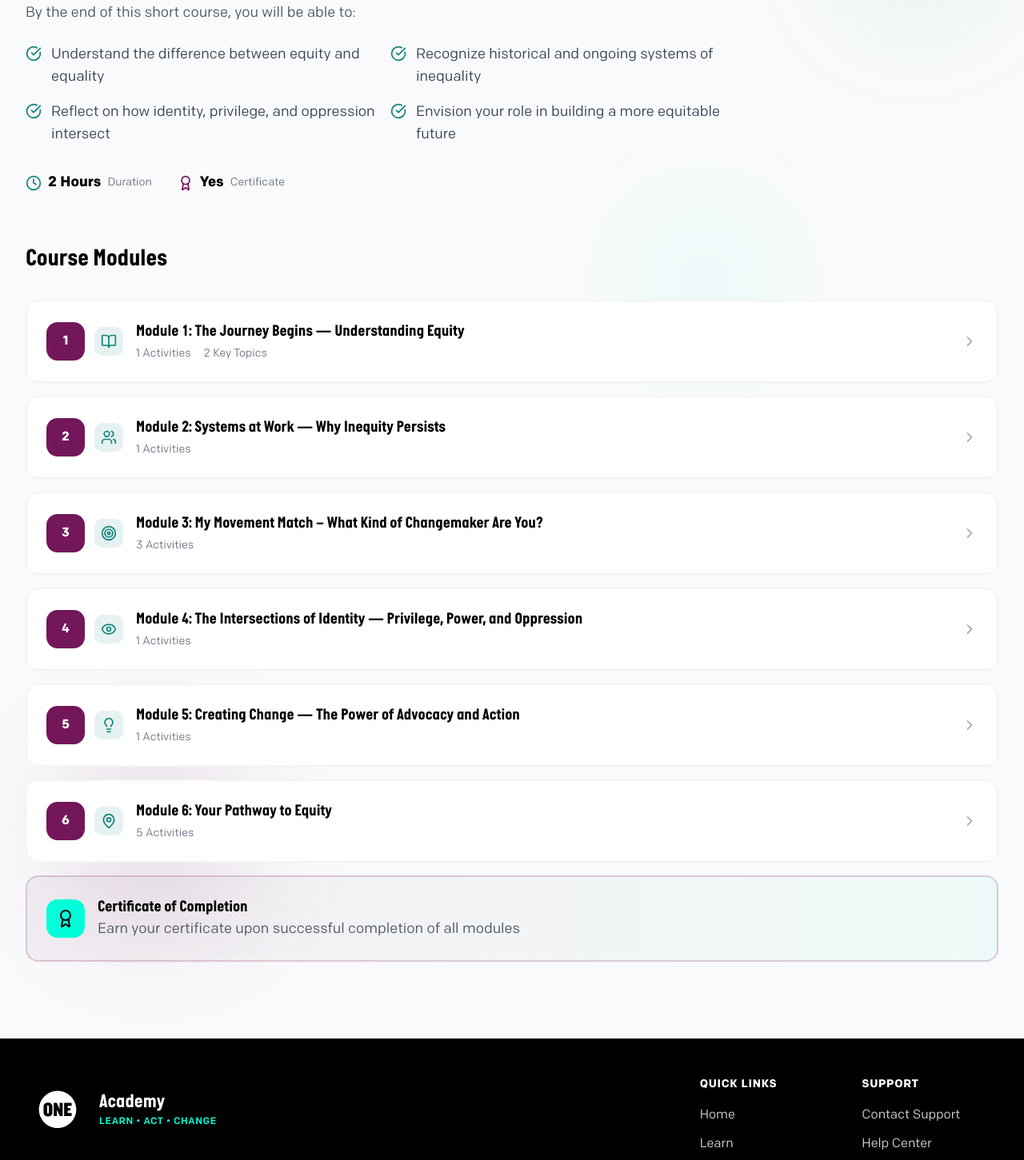
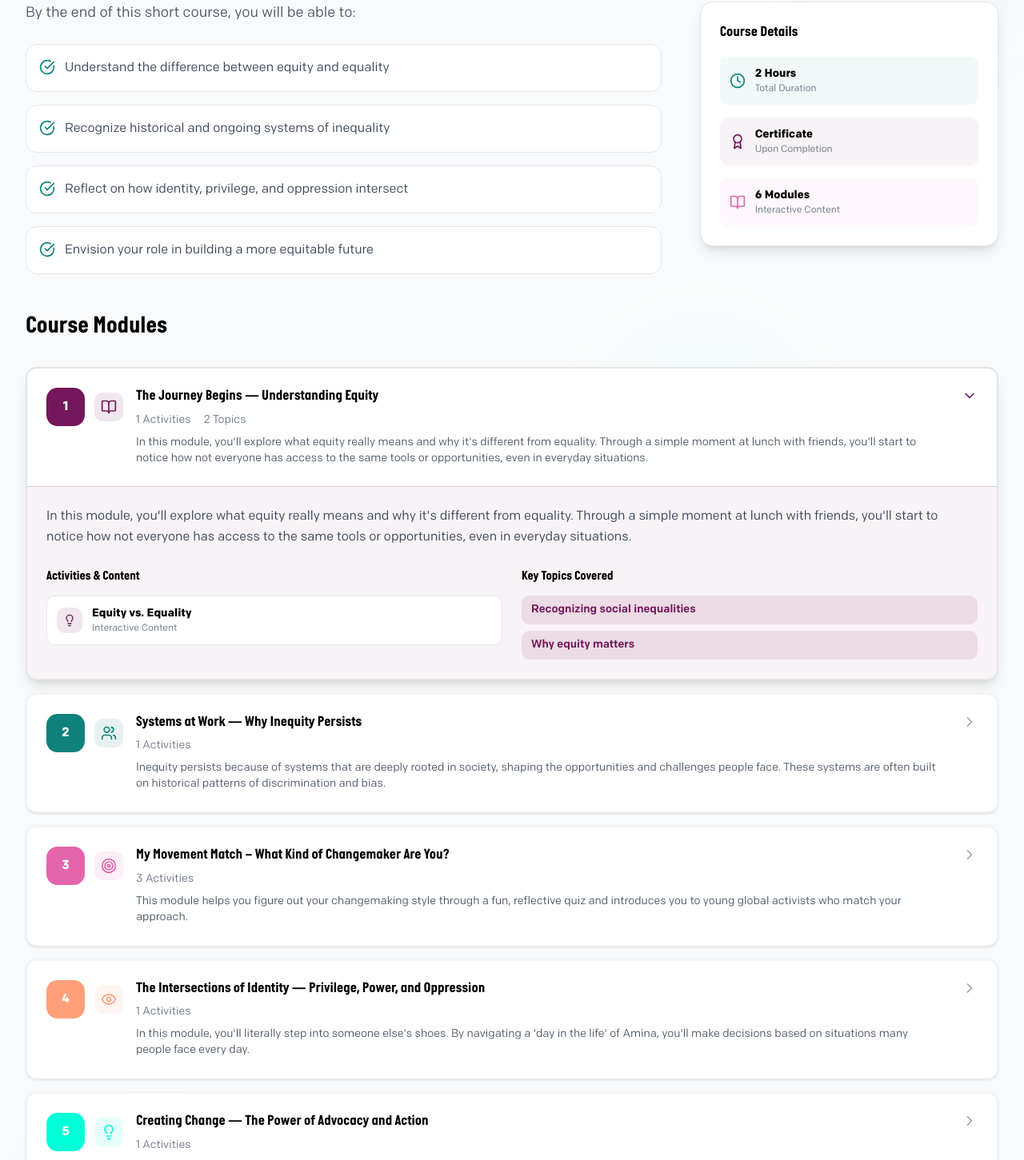
Before and after one commit to e-nk/one.org, a Next.js app: page /learn/pathways-to-equity in a window 1280 px wide. Shown: the part 920-2371 px from the top of the page at 80% size. Built offline with nearby package versions, Linux system fonts and the light colour scheme.

Commit message:
Course overview updated

```diff
--- a/src/components/learn/pathways-to-equity/CourseOverview.tsx
+++ b/src/components/learn/pathways-to-equity/CourseOverview.tsx
@@ -1,7 +1,7 @@
 'use client';
 
 import { useState, useEffect } from 'react';
-import { ChevronDown, ChevronRight, BookOpen, Users, Target, Eye, Lightbulb, MapPin, Award, Clock, CheckCircle } from 'lucide-react';
+import { ChevronDown, ChevronRight, BookOpen, Users, Target, Eye, Lightbulb, MapPin, Award, Clock, CheckCircle, Play } from 'lucide-react';
 import Container from '../../layouts/Container';
 
 interface Module {
@@ -17,7 +17,7 @@ interface Module {
 
 export default function CourseOverview() {
   const [isVisible, setIsVisible] = useState(false);
-  const [expandedModules, setExpandedModules] = useState<number[]>([]);
+  const [expandedModules, setExpandedModules] = useState<number[]>([1]); // Start with first module expanded
 
   useEffect(() => {
     const observer = new IntersectionObserver(
@@ -53,7 +53,7 @@ export default function CourseOverview() {
     {
       id: 1,
       title: "The Journey Begins — Understanding Equity",
-      description: "In this module, you'll explore what equity really means and why it's different from equality. Through a simple moment at lunch with friends, you'll start to notice how not everyone has access to the same tools or opportunities, even in everyday situations. This module helps you reflect on assumptions we often make about people around us, and why those assumptions can lead to unfair outcomes. This is your starting point, a chance to shift how you see fairness and to begin asking deeper questions about the world around you.",
+      description: "In this module, you'll explore what equity really means and why it's different from equality. Through a simple moment at lunch with friends, you'll start to notice how not everyone has access to the same tools or opportunities, even in everyday situations.",
       activities: [
         { type: "Interactive Content", title: "Equity vs. Equality" }
       ],
@@ -62,7 +62,7 @@ export default function CourseOverview() {
     {
       id: 2,
       title: "Systems at Work — Why Inequity Persists",
-      description: "Inequity persists because of systems that are deeply rooted in society, shaping the opportunities and challenges people face. These systems, including education, healthcare, financial systems, and more, are often built on historical patterns of discrimination and bias. While individual actions can contribute to change, the real transformation comes when we address the structural barriers that disproportionately affect certain groups. These systemic barriers are not always visible, but they significantly impact the lives of marginalized communities.",
+      description: "Inequity persists because of systems that are deeply rooted in society, shaping the opportunities and challenges people face. These systems are often built on historical patterns of discrimination and bias.",
       activities: [
         { type: "Interactive Activity", title: "Match Systemic Barriers with their Impacts" }
       ]
@@ -70,7 +70,7 @@ export default function CourseOverview() {
     {
       id: 3,
       title: "My Movement Match – What Kind of Changemaker Are You?",
-      description: "This module helps you figure out your changemaking style through a fun, reflective quiz and introduces you to young global activists who match your approach. Whether you're bold and outspoken, strategic and focused, curious and analytical, or imaginative and creative, you'll find your place in the movement for equity.",
+      description: "This module helps you figure out your changemaking style through a fun, reflective quiz and introduces you to young global activists who match your approach.",
       activities: [
         { type: "Quiz", title: "What Kind of Changemaker Are You?" },
         { type: "Interactive Content", title: "Who's Your Changemaker Twin?" },
@@ -80,7 +80,7 @@ export default function CourseOverview() {
     {
       id: 4,
       title: "The Intersections of Identity — Privilege, Power, and Oppression",
-      description: "In this module, you'll literally step into someone else's shoes. By navigating a 'day in the life' of Amina, you'll make decisions based on situations many people face every day, shaped by things like race, gender, class, and religion. This module is about intersectionality, how different parts of who you are overlap to create unique challenges or privileges. Every choice you make in the game comes with a cost, helping you feel what it's like to move through the world with visible and invisible barriers.",
+      description: "In this module, you'll literally step into someone else's shoes. By navigating a 'day in the life' of Amina, you'll make decisions based on situations many people face every day.",
       activities: [
         { type: "Game Map", title: "Day in the Life of Amina" }
       ]
@@ -88,7 +88,7 @@ export default function CourseOverview() {
     {
       id: 5,
       title: "Creating Change — The Power of Advocacy and Action",
-      description: "This module helps learners move from awareness to concrete action by understanding how small steps in advocacy can build momentum for real change. It shows how grassroots organizing works — including the challenges and rewards — and empowers learners to create their own SMART action plans for issues they care about.",
+      description: "This module helps learners move from awareness to concrete action by understanding how small steps in advocacy can build momentum for real change.",
       activities: [
         { type: "Interactive Video", title: "How To Move From Awareness To Action" }
       ]
@@ -96,7 +96,7 @@ export default function CourseOverview() {
     {
       id: 6,
       title: "Your Pathway to Equity",
-      description: "You've explored what equity means, how it shows up globally and locally, and what you can do about it. Now, let's bring it all together. This module is about you — reflecting, recharging, and choosing what's next. There's no one way to be a changemaker. Just your way.",
+      description: "You've explored what equity means, how it shows up globally and locally, and what you can do about it. Now, let's bring it all together.",
       activities: [
         { type: "Interactive Content", title: "Looking Back, Moving Forward" },
         { type: "Interactive Content", title: "Action Match-Up – Find Your Next Move" },
@@ -111,10 +111,22 @@ export default function CourseOverview() {
     switch (type) {
       case 'Quiz': return <Target className="w-4 h-4" />;
       case 'Game Map': return <MapPin className="w-4 h-4" />;
-      case 'Interactive Video': return <Eye className="w-4 h-4" />;
+      case 'Interactive Video': return <Play className="w-4 h-4" />;
       case 'Assignment': return <BookOpen className="w-4 h-4" />;
       default: return <Lightbulb className="w-4 h-4" />;
     }
+  };
+
+  const getModuleColor = (id: number) => {
+    const colors = [
+      'one-primary-plum',
+      'one-primary-teal',
+      'one-secondary-fuchsia',
+      'one-secondary-peach',
+      'one-primary-neon',
+      'one-primary-plum'
+    ];
+    return colors[id - 1] || 'one-primary-plum';
   };
 
   const getModuleIcon = (id: number) => {
@@ -135,8 +147,8 @@ export default function CourseOverview() {
 
       <Container className="relative z-10">
 
-        {/* Header Section - Left Aligned */}
-        <div className={`mb-16 transform transition-all duration-1000 ${
+        {/* Header Section */}
+        <div className={`mb-12 transform transition-all duration-1000 ${
           isVisible ? 'translate-y-0 opacity-100' : 'translate-y-10 opacity-0'
         }`}>
 
@@ -151,44 +163,65 @@ export default function CourseOverview() {
             What You'll Learn
           </h2>
 
-          {/* Learning Objectives */}
-          <div className="max-w-4xl mb-8">
+          {/* Two Column Layout */}
+          <div className="grid grid-cols-1 lg:grid-cols-3 gap-8 lg:gap-12">
+
+            {/* Left: Learning Objectives */}
+            <div className="lg:col-span-2">
               <p className="text-base lg:text-lg text-gray-600 leading-relaxed font-colfax mb-6">
                 By the end of this short course, you will be able to:
               </p>
 
-            <div className="grid grid-cols-1 md:grid-cols-2 gap-4">
+              <div className="grid grid-cols-1 gap-4">
                 {[
                   "Understand the difference between equity and equality",
                   "Recognize historical and ongoing systems of inequality",
                   "Reflect on how identity, privilege, and oppression intersect",
                   "Envision your role in building a more equitable future"
                 ].map((objective, index) => (
-                <div key={index} className="flex items-start space-x-3">
+                  <div key={index} className="flex items-start space-x-3 p-4 bg-white rounded-xl border border-gray-200 hover:border-one-primary-teal/30 transition-colors">
                     <CheckCircle className="w-5 h-5 text-one-primary-teal mt-0.5 flex-shrink-0" />
-                  <span className="text-base lg:text-lg text-gray-700 font-colfax">{objective}</span>
+                    <span className="text-sm lg:text-base text-gray-700 font-colfax leading-relaxed">{objective}</span>
                   </div>
                 ))}
               </div>
             </div>
 
-          {/* Course Stats */}
-          <div className="flex items-center space-x-8 flex-wrap gap-y-4">
-            <div className="flex items-center space-x-2">
-              <Clock className="w-5 h-5 text-one-primary-teal" />
-              <span className="text-base lg:text-lg font-bold text-one-primary-black font-colfax">2 Hours</span>
-              <span className="text-xs lg:text-sm text-gray-500 font-colfax">Duration</span>
+            {/* Right: Course Stats */}
+            <div className="bg-white rounded-2xl p-6 shadow-lg border border-gray-200 h-fit">
+              <h3 className="text-lg font-bold text-one-primary-black font-italian-plate mb-4">Course Details</h3>
+
+              <div className="space-y-4">
+                <div className="flex items-center space-x-3 p-3 bg-one-primary-teal/5 rounded-lg">
+                  <Clock className="w-5 h-5 text-one-primary-teal flex-shrink-0" />
+                  <div>
+                    <div className="text-sm font-bold text-one-primary-black font-colfax">2 Hours</div>
+                    <div className="text-xs text-gray-500 font-colfax">Total Duration</div>
                   </div>
-            <div className="flex items-center space-x-2">
-              <Award className="w-5 h-5 text-one-primary-plum" />
-              <span className="text-base lg:text-lg font-bold text-one-primary-black font-colfax">Yes</span>
-              <span className="text-xs lg:text-sm text-gray-500 font-colfax">Certificate</span>
+                </div>
+
+                <div className="flex items-center space-x-3 p-3 bg-one-primary-plum/5 rounded-lg">
+                  <Award className="w-5 h-5 text-one-primary-plum flex-shrink-0" />
+                  <div>
+                    <div className="text-sm font-bold text-one-primary-black font-colfax">Certificate</div>
+                    <div className="text-xs text-gray-500 font-colfax">Upon Completion</div>
+                  </div>
+                </div>
+
+                <div className="flex items-center space-x-3 p-3 bg-one-secondary-fuchsia/5 rounded-lg">
+                  <BookOpen className="w-5 h-5 text-one-secondary-fuchsia flex-shrink-0" />
+                  <div>
+                    <div className="text-sm font-bold text-one-primary-black font-colfax">6 Modules</div>
+                    <div className="text-xs text-gray-500 font-colfax">Interactive Content</div>
+                  </div>
+                </div>
+              </div>
             </div>
           </div>
         </div>
 
         {/* Course Modules */}
-        <div className={`transform transition-all duration-1000 delay-400 ${
+        <div className={`transform transition-all duration-1000 delay-200 ${
           isVisible ? 'translate-y-0 opacity-100' : 'translate-y-10 opacity-0'
         }`}>
 
@@ -199,78 +232,98 @@ export default function CourseOverview() {
 
           {/* Modules List */}
           <div className="space-y-4">
-            {modules.map((module, index) => (
+            {modules.map((module, index) => {
+              const isExpanded = expandedModules.includes(module.id);
+              const moduleColor = getModuleColor(module.id);
+
+              return (
                 <div
                   key={module.id}
-                className="bg-white rounded-2xl border-2 border-gray-100 hover:border-one-primary-plum/30 transition-all duration-300 overflow-hidden"
+                  className={`bg-white rounded-xl border-2 transition-all duration-300 overflow-hidden ${
+                    isExpanded
+                      ? `border-${moduleColor}/40 shadow-lg`
+                      : 'border-gray-100 hover:border-gray-200 shadow-sm hover:shadow-md'
+                  }`}
                 >
                   {/* Module Header */}
                   <button
                     onClick={() => toggleModule(module.id)}
-                  className="w-full p-6 text-left hover:bg-gray-50/50 transition-colors duration-200 flex items-center justify-between"
+                    className="w-full p-4 lg:p-6 text-left hover:bg-gray-50/50 transition-colors duration-200"
                   >
-                  <div className="flex items-center space-x-4 flex-1">
+                    <div className="flex items-start space-x-4">
                       {/* Module Number & Icon */}
-                    <div className="flex items-center space-x-3">
-                      <div className="w-12 h-12 bg-one-primary-plum rounded-xl flex items-center justify-center text-white font-bold font-colfax">
+                      <div className="flex items-center space-x-3 flex-shrink-0">
+                        <div className={`w-10 h-10 lg:w-12 lg:h-12 bg-${moduleColor} rounded-xl flex items-center justify-center text-white font-bold font-colfax text-sm lg:text-base`}>
                           {module.id}
                         </div>
-                      <div className="p-2 bg-one-primary-teal/10 rounded-lg text-one-primary-teal">
+                        <div className={`hidden sm:flex p-2 bg-${moduleColor}/10 rounded-lg text-${moduleColor}`}>
                           {getModuleIcon(module.id)}
                         </div>
                       </div>
 
-                    {/* Module Title */}
-                    <div className="flex-1">
-                      <h4 className="text-lg lg:text-xl font-bold text-one-primary-black font-italian-plate mb-1">
-                        Module {module.id}: {module.title}
+                      {/* Module Content */}
+                      <div className="flex-1 min-w-0">
+                        <div className="flex items-start justify-between">
+                          <div className="flex-1 min-w-0 pr-4">
+                            <h4 className="text-base lg:text-lg font-bold text-one-primary-black font-italian-plate mb-2 leading-tight">
+                              {module.title}
                             </h4>
-                      <div className="flex items-center space-x-4 text-xs lg:text-sm text-gray-500 font-colfax">
+                            <div className="flex items-center space-x-4 text-xs lg:text-sm text-gray-500 font-colfax mb-2">
                               <span>{module.activities.length} Activities</span>
                               {module.topics && (
-                          <span>{module.topics.length} Key Topics</span>
+                                <span>{module.topics.length} Topics</span>
+                              )}
+                            </div>
+
+                            {/* Mobile Description Preview */}
+                            <p className="text-sm text-gray-600 font-colfax line-clamp-2 lg:hidden">
+                              {module.description}
+                            </p>
+                          </div>
+
+                          {/* Expand/Collapse Icon */}
+                          <div className="flex-shrink-0 ml-2">
+                            {isExpanded ? (
+                              <ChevronDown className={`w-5 h-5 text-${moduleColor} transition-transform duration-200`} />
+                            ) : (
+                              <ChevronRight className="w-5 h-5 text-gray-400 transition-transform duration-200" />
                             )}
                           </div>
                         </div>
                       </div>
-
-                  {/* Expand/Collapse Icon */}
-                  <div className="ml-4">
-                    {expandedModules.includes(module.id) ? (
-                      <ChevronDown className="w-5 h-5 text-one-primary-plum transition-transform duration-200" />
-                    ) : (
-                      <ChevronRight className="w-5 h-5 text-gray-400 transition-transform duration-200" />
-                    )}
                     </div>
                   </button>
 
                   {/* Module Content - Collapsible */}
-                {expandedModules.includes(module.id) && (
-                  <div className="border-t border-gray-100 p-6 bg-gray-50/30 animate-fadeIn">
+                  {isExpanded && (
+                    <div className={`border-t border-${moduleColor}/20 p-4 lg:p-6 bg-${moduleColor}/5 animate-fadeIn`}>
 
                       {/* Module Description */}
                       <div className="mb-6">
-                      <p className="text-base lg:text-lg text-gray-700 leading-relaxed font-colfax">
+                        <p className="text-sm lg:text-base text-gray-700 leading-relaxed font-colfax">
                           {module.description}
                         </p>
                       </div>
 
+                      {/* Activities & Topics Grid */}
+                      <div className="grid grid-cols-1 lg:grid-cols-2 gap-6">
+
                         {/* Activities */}
-                    <div className="mb-6">
-                      <h5 className="text-base lg:text-lg font-semibold text-one-primary-black mb-4 font-italian-plate">
+                        <div>
+                          <h5 className="text-sm lg:text-base font-semibold text-one-primary-black mb-3 font-italian-plate">
                             Activities & Content
                           </h5>
-                      <div className="space-y-3">
+                          <div className="space-y-2">
                             {module.activities.map((activity, actIndex) => (
                               <div key={actIndex} className="flex items-center space-x-3 p-3 bg-white rounded-lg border border-gray-200">
-                            <div className="p-2 bg-one-primary-neon/10 rounded-lg text-one-primary-plum">
+                                <div className={`p-2 bg-${moduleColor}/10 rounded-lg text-${moduleColor} flex-shrink-0`}>
                                   {getActivityIcon(activity.type)}
                                 </div>
-                            <div>
-                              <div className="text-sm lg:text-base font-semibold text-one-primary-black font-colfax">
+                                <div className="min-w-0 flex-1">
+                                  <div className="text-sm font-semibold text-one-primary-black font-colfax truncate">
                                     {activity.title}
                                   </div>
-                              <div className="text-xs lg:text-sm text-gray-500 font-colfax">
+                                  <div className="text-xs text-gray-500 font-colfax">
                                     {activity.type}
                                   </div>
                                 </div>
@@ -282,37 +335,36 @@ export default function CourseOverview() {
                         {/* Key Topics */}
                         {module.topics && (
                           <div>
-                        <h5 className="text-base lg:text-lg font-semibold text-one-primary-black mb-3 font-italian-plate">
+                            <h5 className="text-sm lg:text-base font-semibold text-one-primary-black mb-3 font-italian-plate">
                               Key Topics Covered
                             </h5>
-                        <div className="flex flex-wrap gap-2">
+                            <div className="space-y-2">
                               {module.topics.map((topic, topicIndex) => (
-                            <span
-                              key={topicIndex}
-                              className="px-3 py-1 bg-one-primary-teal/10 text-one-primary-teal rounded-lg text-xs lg:text-sm font-medium font-colfax"
-                            >
+                                <div key={topicIndex} className={`px-3 py-2 bg-${moduleColor}/10 text-${moduleColor} rounded-lg text-sm font-medium font-colfax`}>
                                   {topic}
-                            </span>
+                                </div>
                               ))}
                             </div>
                           </div>
                         )}
                       </div>
+                    </div>
                   )}
                 </div>
-            ))}
+              );
+            })}
 
             {/* Certificate Module */}
-            <div className="bg-gradient-to-r from-one-primary-plum/5 to-one-primary-neon/5 rounded-2xl border-2 border-one-primary-plum/20 p-6">
+            <div className="bg-gradient-to-r from-one-primary-plum/5 to-one-primary-neon/5 rounded-xl border-2 border-one-primary-plum/20 p-4 lg:p-6">
               <div className="flex items-center space-x-4">
-                <div className="w-12 h-12 bg-one-primary-neon rounded-xl flex items-center justify-center text-one-primary-black font-bold font-colfax">
-                  <Award className="w-6 h-6" />
+                <div className="w-10 h-10 lg:w-12 lg:h-12 bg-one-primary-neon rounded-xl flex items-center justify-center text-one-primary-black font-bold font-colfax flex-shrink-0">
+                  <Award className="w-5 h-5 lg:w-6 lg:h-6" />
                 </div>
-                <div>
-                  <h4 className="text-lg lg:text-xl font-bold text-one-primary-black font-italian-plate">
+                <div className="min-w-0 flex-1">
+                  <h4 className="text-base lg:text-lg font-bold text-one-primary-black font-italian-plate">
                     Certificate of Completion
                   </h4>
-                  <p className="text-base lg:text-lg text-gray-600 font-colfax">
+                  <p className="text-sm lg:text-base text-gray-600 font-colfax">
                     Earn your certificate upon successful completion of all modules
                   </p>
                 </div>
@@ -330,6 +382,12 @@ export default function CourseOverview() {
         .animate-fadeIn {
           animation: fadeIn 0.3s ease-out;
         }
+        .line-clamp-2 {
+          display: -webkit-box;
+          -webkit-line-clamp: 2;
+          -webkit-box-orient: vertical;
+          overflow: hidden;
+        }
       `}</style>
     </section>
   );
```
Lines whose indentation alone changed are shown as unchanged.
